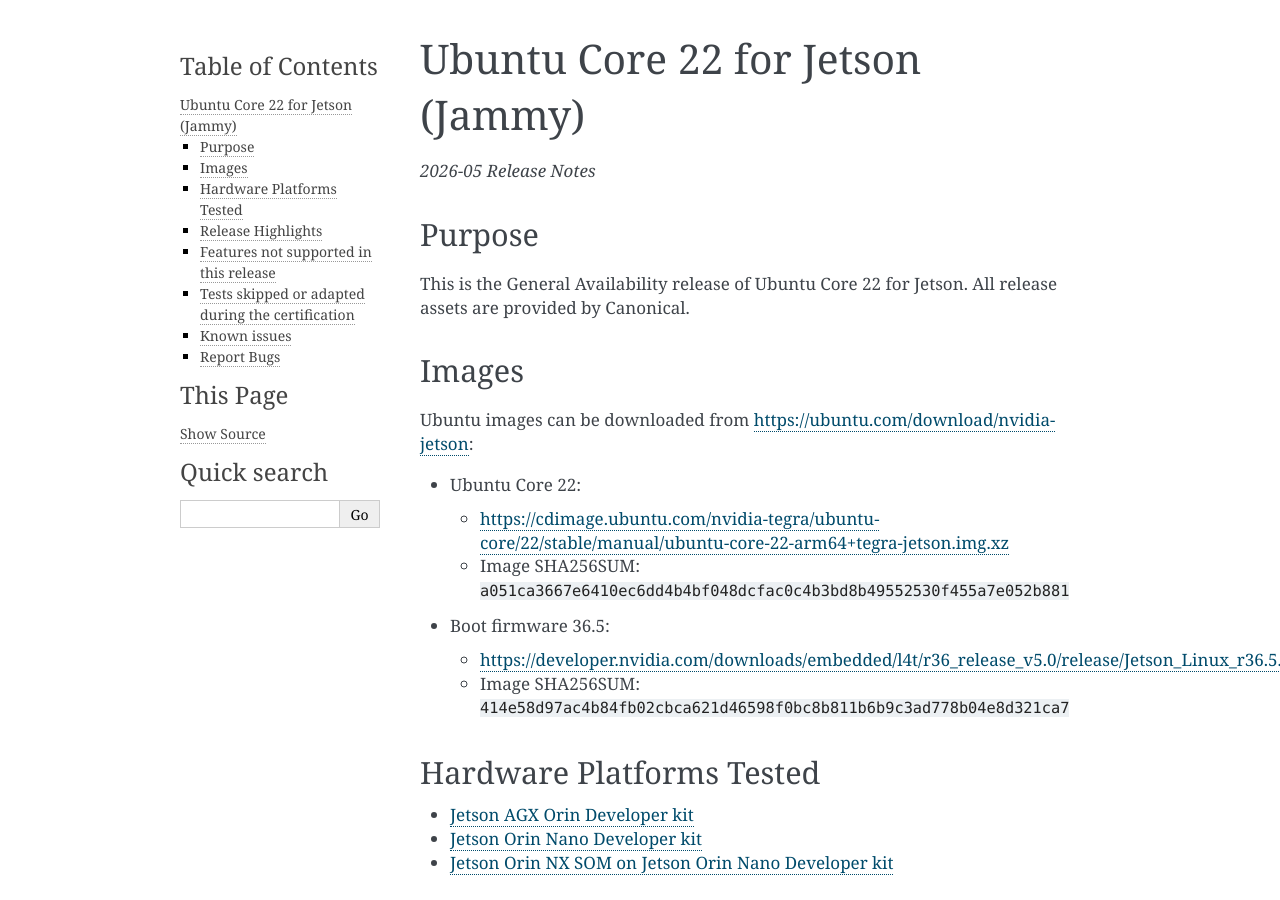
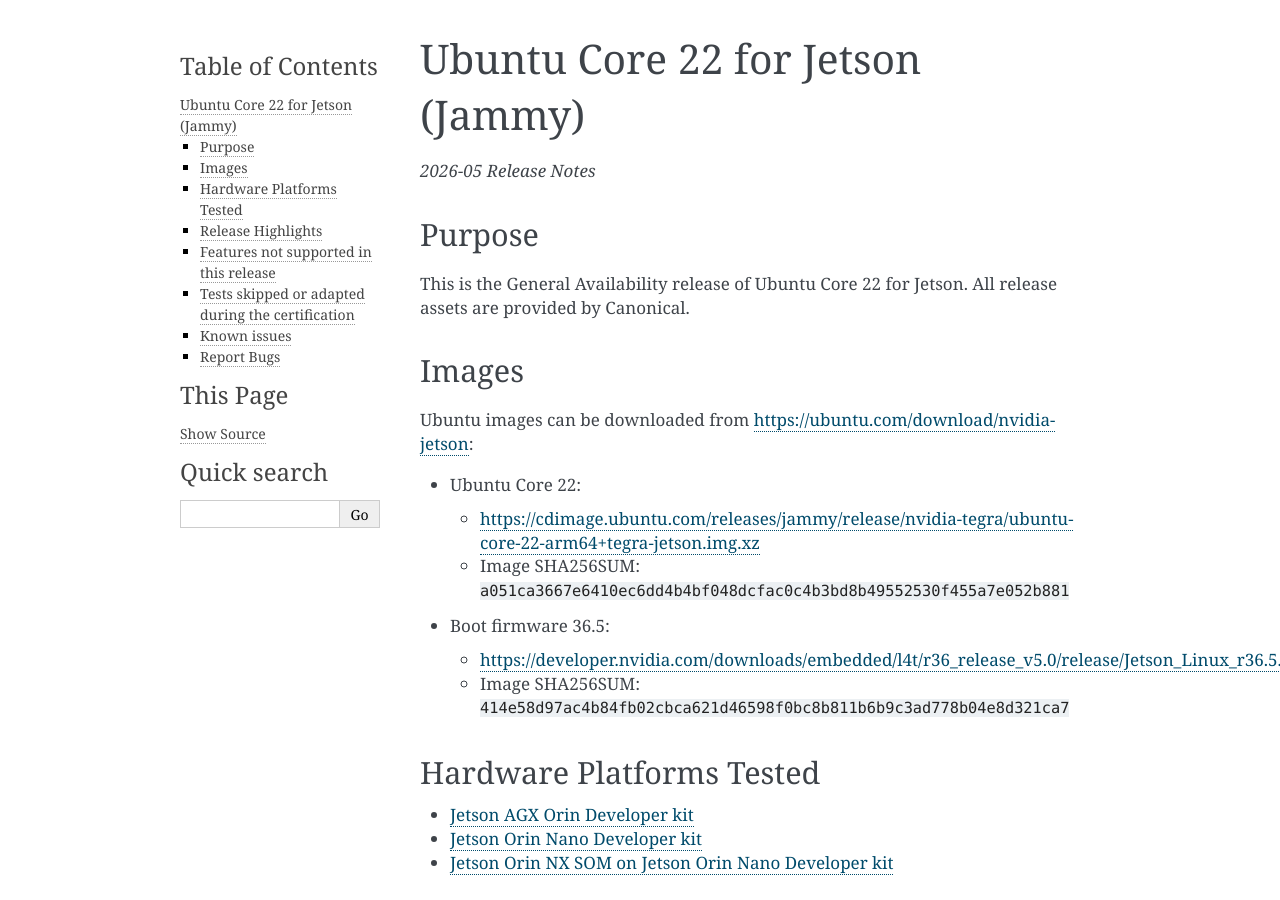
Before and after one commit to canonical/ubuntu-for-jetson, a Sphinx documentation site: the page built from docs/core/release-note-jammy.rst, in a window 1280 px wide and 900 px high. Built offline with Sphinx 7.4.7, drawn with Linux system fonts in a browser that asks for light colours; comment, search, counter and statistics services are not loaded; some of the changed lines change nothing that is shown.

Commit message:
Update UC22 image link with official one
Signed-off-by: Sebastian Weyer <sebastian.weyer@canonical.com>

```diff
--- a/docs/core/release-note-jammy.rst
+++ b/docs/core/release-note-jammy.rst
@@ -21,7 +21,7 @@
 
 * Ubuntu Core 22:
 
-  * https://cdimage.ubuntu.com/nvidia-tegra/ubuntu-core/22/stable/manual/ubuntu-core-22-arm64+tegra-jetson.img.xz
+  * https://cdimage.ubuntu.com/releases/jammy/release/nvidia-tegra/ubuntu-core-22-arm64+tegra-jetson.img.xz
   * Image SHA256SUM: ``a051ca3667e6410ec6dd4b4bf048dcfac0c4b3bd8b49552530f455a7e052b881``
 
 * Boot firmware 36.5:
```
